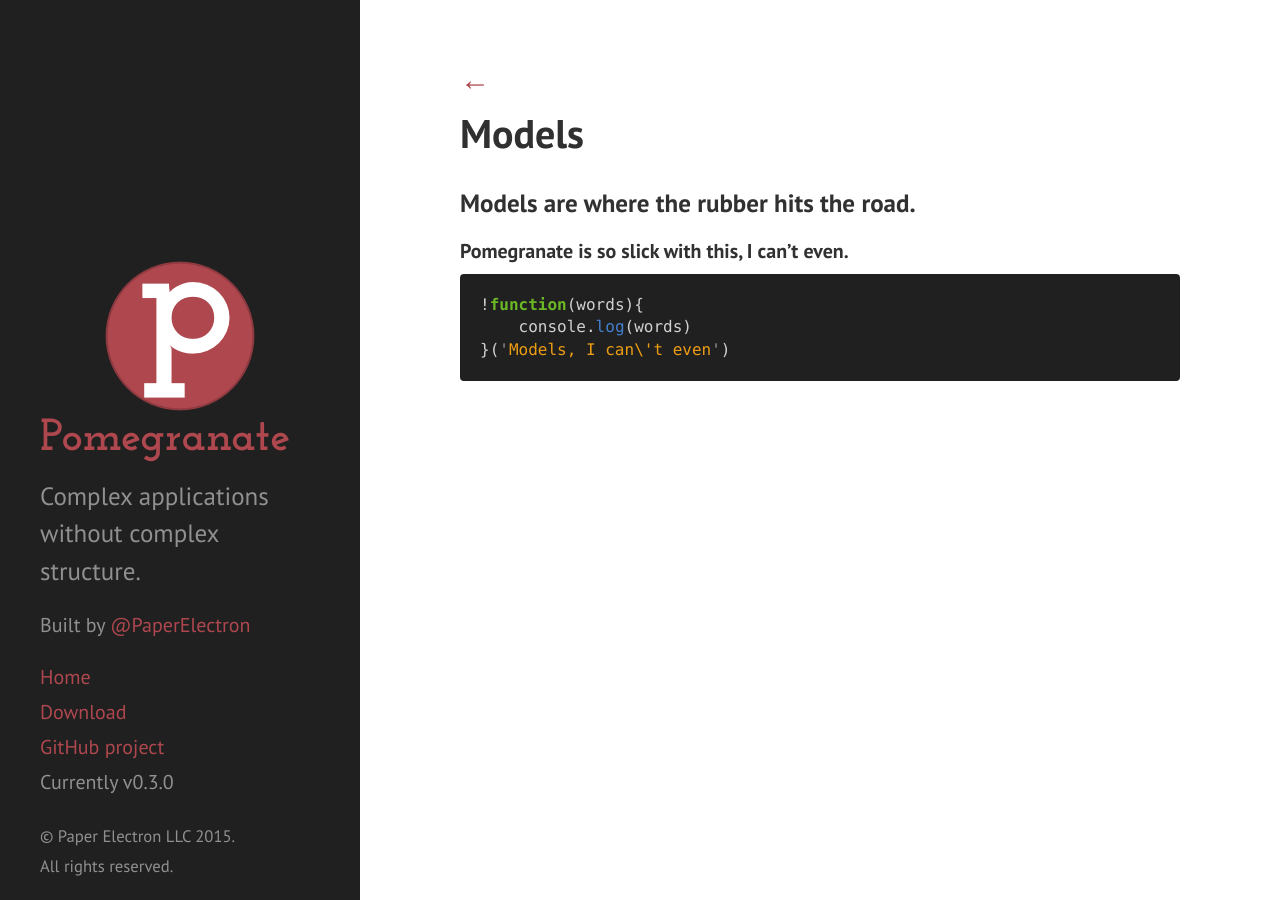
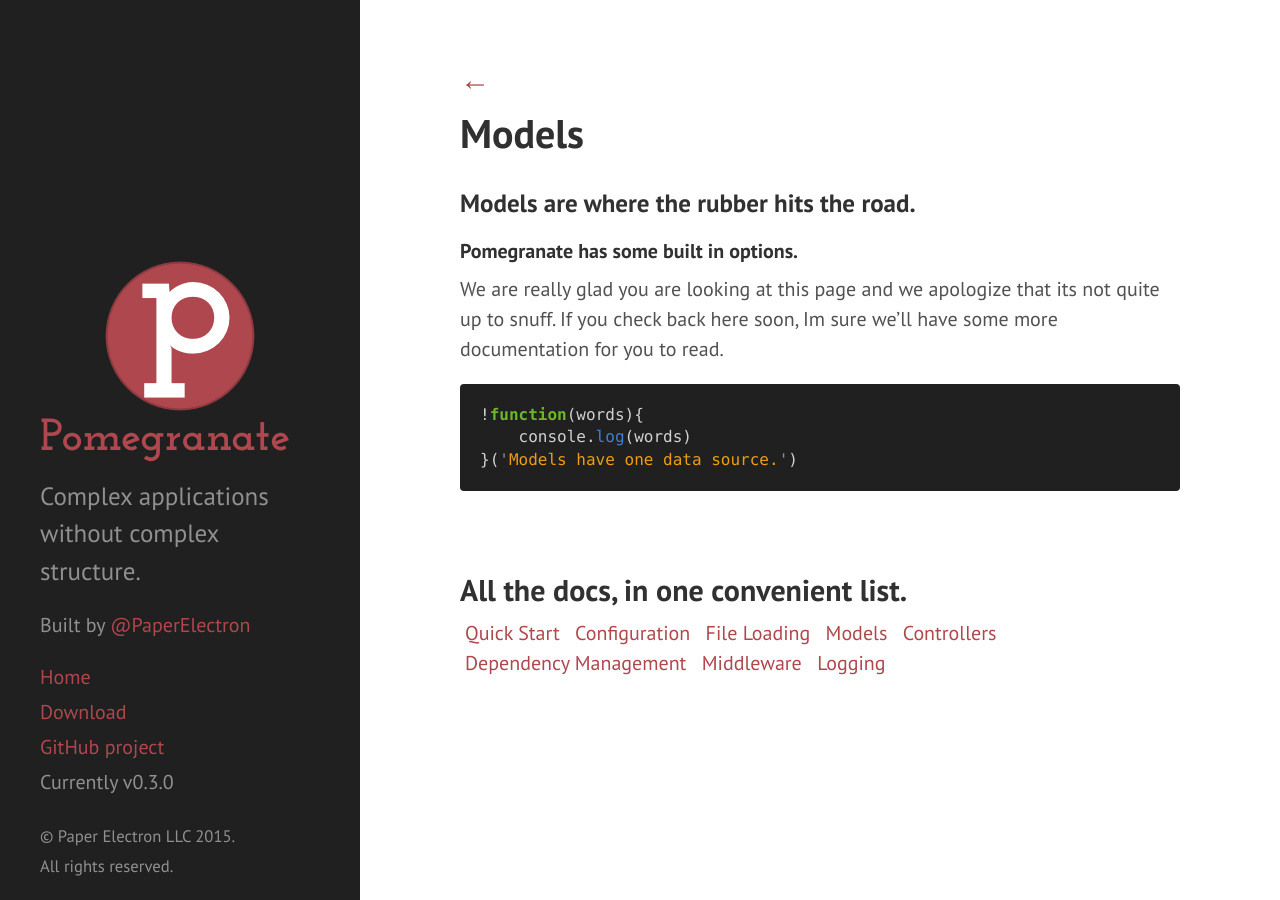
Before and after one commit to Pomegranate/Pomegranate, a Jekyll site: the page built from _gh-pages/docs/models.md, in a window 1280 px wide. Built offline with Jekyll 4.4.1, drawn with Linux system fonts in a browser that asks for light colours; Markdown is read by kramdown in place of the engine named in the settings.

Commit message:
Update docs

````diff
--- a/_gh-pages/_layouts/doc.html
+++ b/_gh-pages/_layouts/doc.html
@@ -11,3 +11,6 @@ layout: default
   <h1 class="page-title">{{ page.title }}</h1>
   {{ content }}
 </div>
+
+<h2>All the docs, in one convenient list.</h2>
+{% include docMenu.html %}
--- a/_gh-pages/docs/models.md
+++ b/_gh-pages/docs/models.md
@@ -5,10 +5,13 @@ title: Models
 
 ### Models are where the rubber hits the road.
 
-#### Pomegranate is so slick with this, I can't even.
+#### Pomegranate has some built in options.
+
+We are really glad you are looking at this page and we apologize that its not quite up to snuff.
+If you check back here soon, Im sure we'll have some more documentation for you to read.
 
 ```javascript
 !function(words){
     console.log(words)
-}('Models, I can\'t even')
+}('Models have one data source.')
 ```
````
Also changed, not shown: _gh-pages/docs/controllers.md (+3 -1 lines), _gh-pages/docs/dependency-management.md (+6 -0 lines), _gh-pages/docs/file-loading.md (+3 -0 lines).
